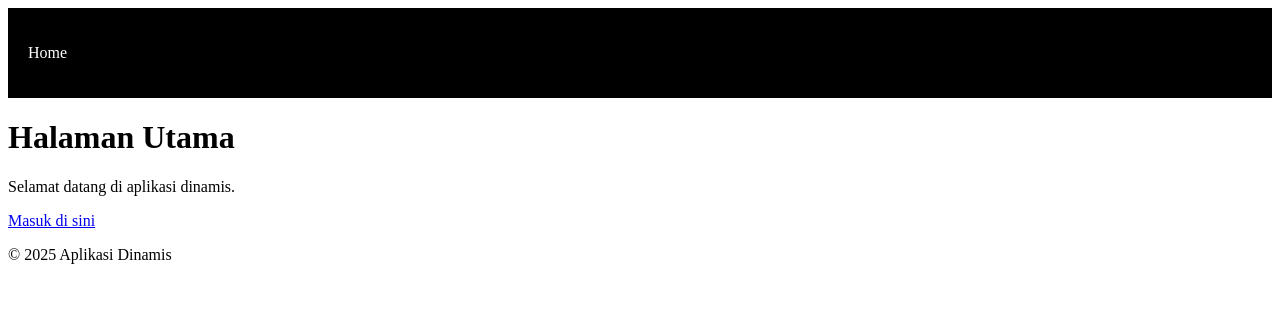
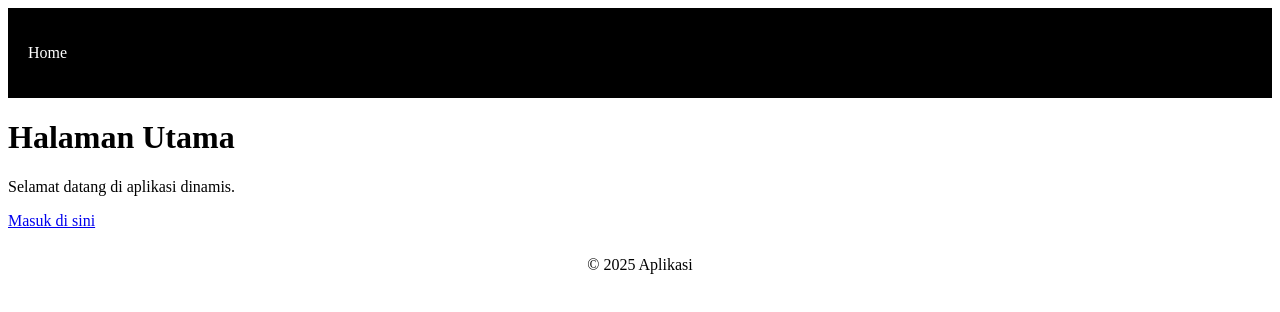
Before and after one commit to shin-meiri/main, a React (Create React App) app: page /#/ in a window 1280 px wide. Shown: the top 312 px of the page. Built offline with nearby package versions, Linux system fonts and the light colour scheme; no server answers.

Commit message:
Update Footer.jsx

```diff
--- a/src/pages/Footer.jsx
+++ b/src/pages/Footer.jsx
@@ -7,14 +7,10 @@ const Footer = () => {
   useEffect(() => {
     axios.get('/api/get-css.php')
       .then(res => setStyle(res.data.footer || {}))
-      .catch(() => setStyle({}));
+      .catch(() => setStyle({ textAlign: 'center', padding: '10px' }));
   }, []);
 
-  return (
-    <footer style={style}>
-      &copy; 2025 Aplikasi Dinamis
-    </footer>
-  );
+  return <footer style={style}>&copy; 2025 Aplikasi</footer>;
 };
 
 export default Footer;
```
